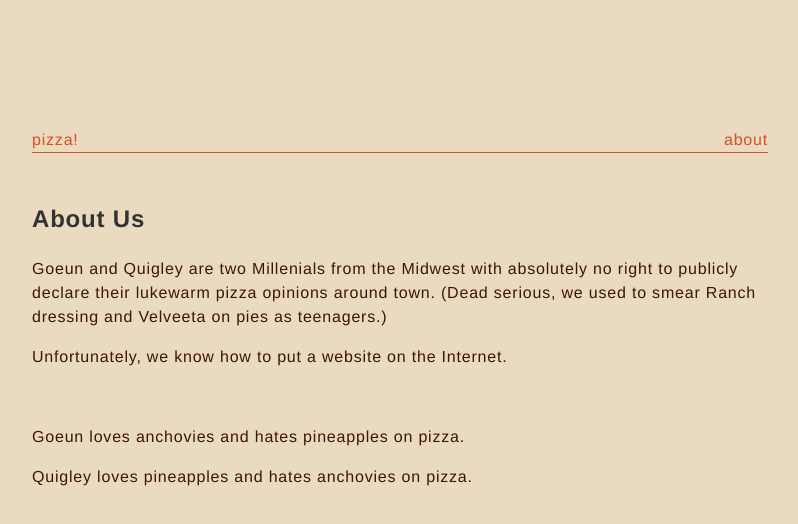
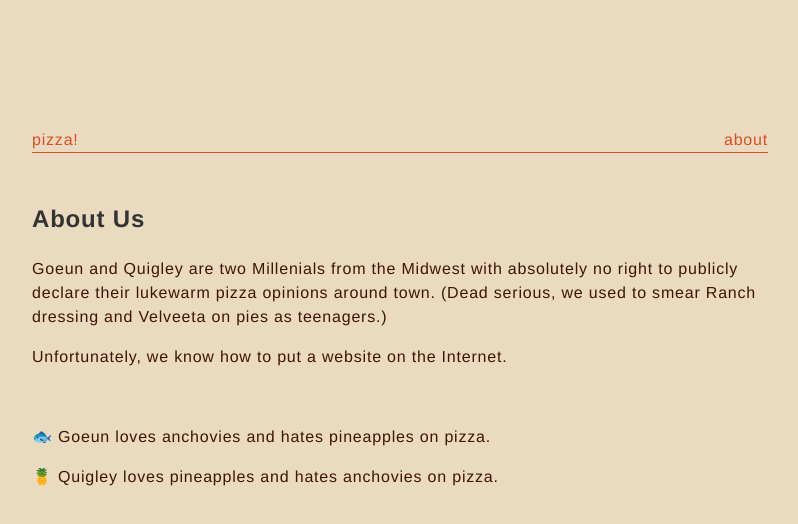
Before and after one commit to G-and-Q-Creations/pizzeria, a Next.js app: page /about in a window 1280 px wide. Shown: the top 524 px of the page, without its empty margins (240-1038 px from the left). Built offline with nearby package versions, Linux system fonts and the light colour scheme.

Commit message:
add emojis, give up for the day

```diff
--- a/pages/about.tsx
+++ b/pages/about.tsx
@@ -18,8 +18,8 @@ const Bio: NextPage = (posts) => {
         </p>
         <p>Unfortunately, we know how to put a website on the Internet.</p>
         <br></br>
-        <p>Goeun loves anchovies and hates pineapples on pizza.</p>
-        <p> Quigley loves pineapples and hates anchovies on pizza.</p>
+        <p>🐟 Goeun loves anchovies and hates pineapples on pizza.</p>
+        <p>🍍 Quigley loves pineapples and hates anchovies on pizza.</p>
       </div>
     </div>
   );
```
Also changed, not shown: 1 other file (tests, documents, lock files or other folders).
